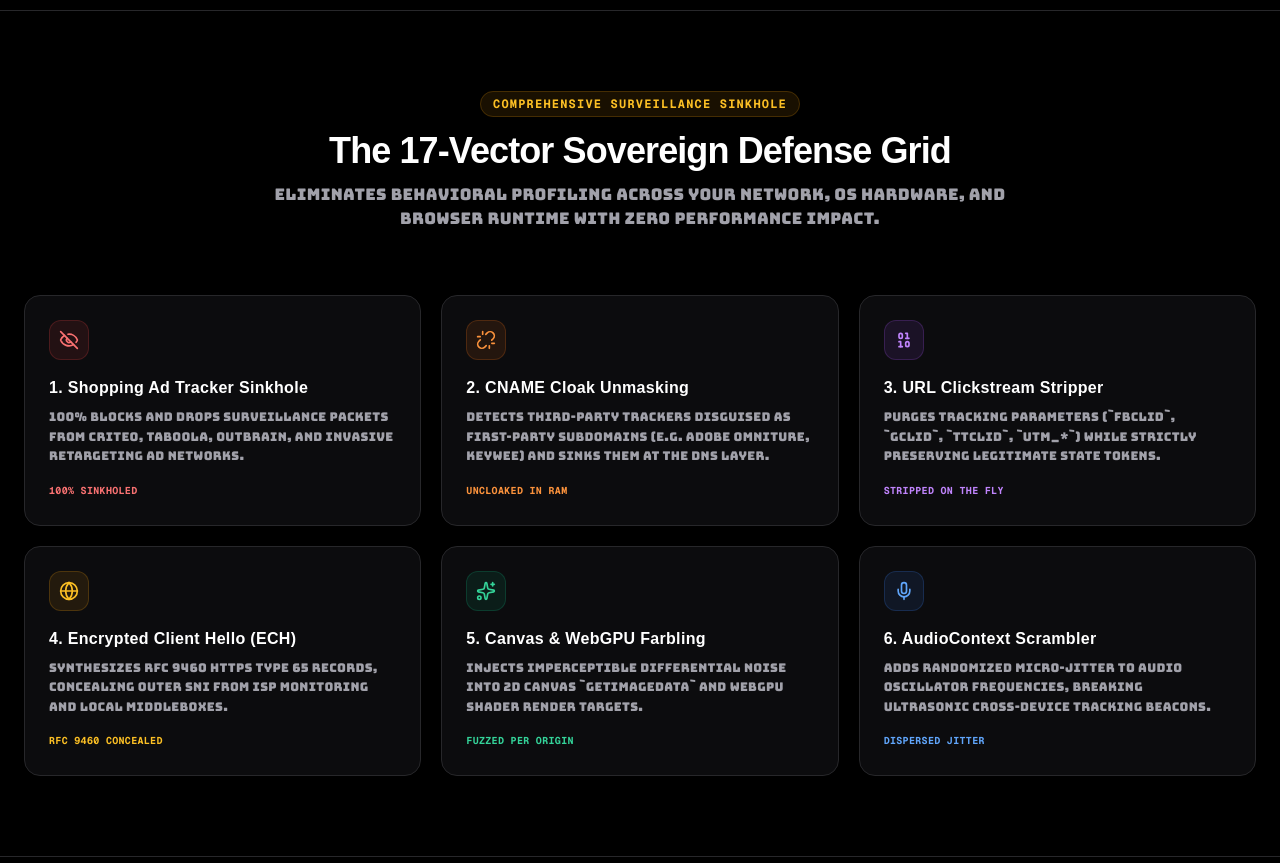
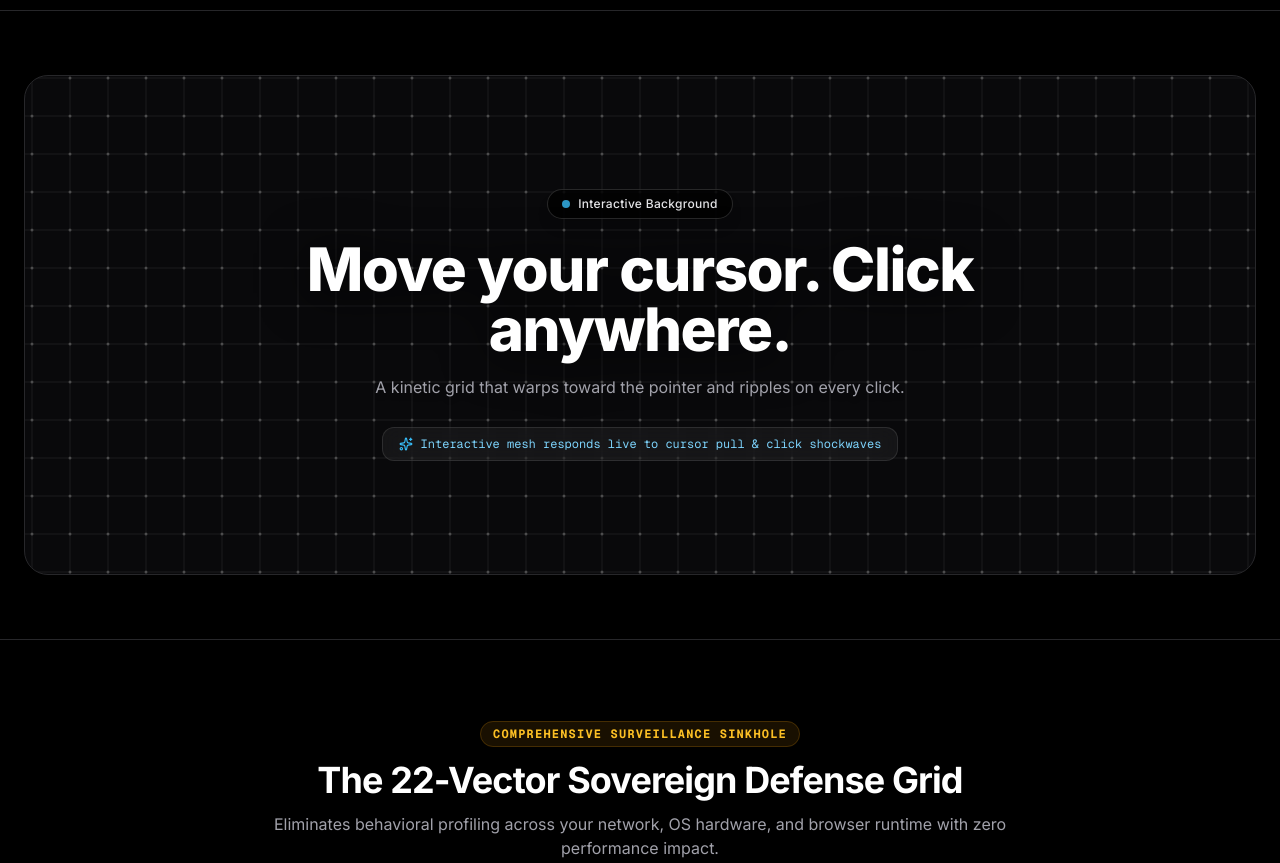
Before and after one commit to subbareddypalagiri/privacy-is-a-joke-, a React app: page / in a window 1280 px wide. Shown: the part 1040-1903 px from the top of the page. Built offline with nearby package versions, Linux system fonts and the light colour scheme; a web font is replaced by a local one.

Commit message:
feat(ui): implement interactive kinetic mesh grid with pointer warp, click ripples and modern typography

```diff
--- a/src/ui/LandingPage.tsx
+++ b/src/ui/LandingPage.tsx
@@ -7,6 +7,7 @@ import {
 } from 'lucide-react';
 import { LiveThreatRadar } from './components/LiveThreatRadar';
 import { LiveEntropyWaveform } from './components/LiveEntropyWaveform';
+import { KineticMeshGrid } from './components/KineticMeshGrid';
 
 export default function LandingPage() {
   const [mobileMenuOpen, setMobileMenuOpen] = useState(false);
@@ -301,14 +302,47 @@ export default function LandingPage() {
         </div>
       </section>
 
-      {/* 17-Vector Sovereign Defense Grid Section */}
+      {/* Interactive Kinetic Mesh Grid Playground Section (Matching Image 2 Reference) */}
+      <section className="max-w-7xl mx-auto px-6 py-16 relative z-10 border-t border-[#27272a]">
+        <div className="relative rounded-3xl overflow-hidden border border-[#27272a] bg-[#09090b] shadow-[0_25px_80px_rgba(0,0,0,0.9)] min-h-[440px] sm:min-h-[500px] flex flex-col items-center justify-center p-8 sm:p-12 text-center">
+          {/* Interactive Kinetic Warp & Ripple Mesh Canvas */}
+          <div className="absolute inset-0 z-0">
+            <KineticMeshGrid theme="cyan" interactive={true} />
+          </div>
+
+          {/* Foreground Interactive Content */}
+          <div className="relative z-10 pointer-events-none max-w-3xl mx-auto flex flex-col items-center">
+            <div className="inline-flex items-center gap-2 px-3.5 py-1.5 rounded-full border border-white/15 bg-black/75 backdrop-blur-xl shadow-lg mb-5 pointer-events-auto">
+              <span className="w-2 h-2 rounded-full bg-sky-400 animate-pulse" />
+              <span className="text-xs font-medium text-[#e4e4e7] tracking-wide">
+                Interactive Background
+              </span>
+            </div>
+
+            <h2 className="text-3xl sm:text-5xl md:text-6xl font-extrabold tracking-tight text-white leading-tight mb-4 drop-shadow-[0_4px_24px_rgba(0,0,0,0.9)]">
+              Move your cursor. Click anywhere.
+            </h2>
+
+            <p className="text-sm sm:text-base text-[#a1a1aa] max-w-xl mx-auto leading-relaxed drop-shadow-md">
+              A kinetic grid that warps toward the pointer and ripples on every click.
+            </p>
+
+            <div className="mt-7 inline-flex items-center gap-2 px-4 py-2 rounded-xl bg-white/5 border border-white/10 backdrop-blur-md text-xs text-sky-300 font-mono pointer-events-auto">
+              <Sparkles className="w-3.5 h-3.5 text-sky-400" />
+              <span>Interactive mesh responds live to cursor pull & click shockwaves</span>
+            </div>
+          </div>
+        </div>
+      </section>
+
+      {/* 22-Vector Sovereign Defense Grid Section */}
       <section id="vectors" className="max-w-7xl mx-auto px-6 py-20 relative z-10 border-t border-[#27272a]">
         <div className="text-center max-w-3xl mx-auto mb-16">
           <span className="text-xs font-mono uppercase tracking-widest text-amber-400 font-bold px-3 py-1 rounded-full bg-amber-500/10 border border-amber-500/20">
             COMPREHENSIVE SURVEILLANCE SINKHOLE
           </span>
           <h2 className="text-3xl sm:text-4xl font-bold tracking-tight text-white mt-4 font-display">
-            The 17-Vector Sovereign Defense Grid
+            The 22-Vector Sovereign Defense Grid
           </h2>
           <p className="text-sm sm:text-base text-[#a1a1aa] mt-3 leading-relaxed">
             Eliminates behavioral profiling across your network, OS hardware, and browser runtime with zero performance impact.
@@ -317,70 +351,70 @@ export default function LandingPage() {
 
         <div className="grid grid-cols-1 md:grid-cols-2 lg:grid-cols-3 gap-5">
 
-          <div className="p-6 rounded-2xl bg-[#0c0c0e] border border-[#27272a] hover:border-red-500/40 transition-all group">
+          <div className="p-6 rounded-2xl bg-[#0c0c0e] border border-[#27272a] hover:border-red-500/50 hover:shadow-[0_0_30px_rgba(239,68,68,0.12)] transition-all group">
             <div className="w-10 h-10 rounded-xl bg-red-500/10 text-red-400 flex items-center justify-center mb-4 border border-red-500/20 group-hover:scale-110 transition-transform">
               <EyeOff className="w-5 h-5" />
             </div>
-            <h3 className="text-base font-bold text-white font-display">1. Shopping Ad Tracker Sinkhole</h3>
+            <h3 className="text-base font-semibold text-white">1. Shopping Ad Tracker Sinkhole</h3>
             <p className="text-xs text-[#a1a1aa] mt-2 leading-relaxed">
               100% blocks and drops surveillance packets from Criteo, Taboola, Outbrain, and invasive retargeting ad networks.
             </p>
-            <span className="mt-4 inline-block text-[10px] font-mono text-red-400 uppercase font-bold">100% SINKHOLED</span>
+            <span className="mt-4 inline-block text-[10px] font-mono text-red-400 uppercase font-semibold px-2 py-0.5 rounded bg-red-500/10 border border-red-500/20">100% SINKHOLED</span>
           </div>
 
-          <div className="p-6 rounded-2xl bg-[#0c0c0e] border border-[#27272a] hover:border-orange-500/40 transition-all group">
+          <div className="p-6 rounded-2xl bg-[#0c0c0e] border border-[#27272a] hover:border-orange-500/50 hover:shadow-[0_0_30px_rgba(249,115,22,0.12)] transition-all group">
             <div className="w-10 h-10 rounded-xl bg-orange-500/10 text-orange-400 flex items-center justify-center mb-4 border border-orange-500/20 group-hover:scale-110 transition-transform">
               <Unlink className="w-5 h-5" />
             </div>
-            <h3 className="text-base font-bold text-white font-display">2. CNAME Cloak Unmasking</h3>
+            <h3 className="text-base font-semibold text-white">2. CNAME Cloak Unmasking</h3>
             <p className="text-xs text-[#a1a1aa] mt-2 leading-relaxed">
               Detects third-party trackers disguised as first-party subdomains (e.g. Adobe Omniture, Keywee) and sinks them at the DNS layer.
             </p>
-            <span className="mt-4 inline-block text-[10px] font-mono text-orange-400 uppercase font-bold">UNCLOAKED IN RAM</span>
+            <span className="mt-4 inline-block text-[10px] font-mono text-orange-400 uppercase font-semibold px-2 py-0.5 rounded bg-orange-500/10 border border-orange-500/20">UNCLOAKED IN RAM</span>
           </div>
 
-          <div className="p-6 rounded-2xl bg-[#0c0c0e] border border-[#27272a] hover:border-purple-500/40 transition-all group">
+          <div className="p-6 rounded-2xl bg-[#0c0c0e] border border-[#27272a] hover:border-purple-500/50 hover:shadow-[0_0_30px_rgba(168,85,247,0.12)] transition-all group">
             <div className="w-10 h-10 rounded-xl bg-purple-500/10 text-purple-400 flex items-center justify-center mb-4 border border-purple-500/20 group-hover:scale-110 transition-transform">
               <Binary className="w-5 h-5" />
             </div>
-            <h3 className="text-base font-bold text-white font-display">3. URL Clickstream Stripper</h3>
+            <h3 className="text-base font-semibold text-white">3. URL Clickstream Stripper</h3>
             <p className="text-xs text-[#a1a1aa] mt-2 leading-relaxed">
               Purges tracking parameters (`fbclid`, `gclid`, `ttclid`, `utm_*`) while strictly preserving legitimate state tokens.
             </p>
-            <span className="mt-4 inline-block text-[10px] font-mono text-purple-400 uppercase font-bold">STRIPPED ON THE FLY</span>
+            <span className="mt-4 inline-block text-[10px] font-mono text-purple-400 uppercase font-semibold px-2 py-0.5 rounded bg-purple-500/10 border border-purple-500/20">STRIPPED ON THE FLY</span>
           </div>
 
-          <div className="p-6 rounded-2xl bg-[#0c0c0e] border border-[#27272a] hover:border-amber-500/40 transition-all group">
+          <div className="p-6 rounded-2xl bg-[#0c0c0e] border border-[#27272a] hover:border-amber-500/50 hover:shadow-[0_0_30px_rgba(245,158,11,0.12)] transition-all group">
             <div className="w-10 h-10 rounded-xl bg-amber-500/10 text-amber-400 flex items-center justify-center mb-4 border border-amber-500/20 group-hover:scale-110 transition-transform">
               <Globe className="w-5 h-5" />
             </div>
-            <h3 className="text-base font-bold text-white font-display">4. Encrypted Client Hello (ECH)</h3>
+            <h3 className="text-base font-semibold text-white">4. Encrypted Client Hello (ECH)</h3>
             <p className="text-xs text-[#a1a1aa] mt-2 leading-relaxed">
               Synthesizes RFC 9460 HTTPS Type 65 records, concealing outer SNI from ISP monitoring and local middleboxes.
             </p>
-            <span className="mt-4 inline-block text-[10px] font-mono text-amber-400 uppercase font-bold">RFC 9460 CONCEALED</span>
+            <span className="mt-4 inline-block text-[10px] font-mono text-amber-400 uppercase font-semibold px-2 py-0.5 rounded bg-amber-500/10 border border-amber-500/20">RFC 9460 CONCEALED</span>
           </div>
 
-          <div className="p-6 rounded-2xl bg-[#0c0c0e] border border-[#27272a] hover:border-emerald-500/40 transition-all group">
+          <div className="p-6 rounded-2xl bg-[#0c0c0e] border border-[#27272a] hover:border-emerald-500/50 hover:shadow-[0_0_30px_rgba(16,185,129,0.12)] transition-all group">
             <div className="w-10 h-10 rounded-xl bg-emerald-500/10 text-emerald-400 flex items-center justify-center mb-4 border border-emerald-500/20 group-hover:scale-110 transition-transform">
               <Sparkles className="w-5 h-5" />
             </div>
-            <h3 className="text-base font-bold text-white font-display">5. Canvas & WebGPU Farbling</h3>
+            <h3 className="text-base font-semibold text-white">5. Canvas & WebGPU Farbling</h3>
             <p className="text-xs text-[#a1a1aa] mt-2 leading-relaxed">
               Injects imperceptible differential noise into 2D canvas `getImageData` and WebGPU shader render targets.
             </p>
-            <span className="mt-4 inline-block text-[10px] font-mono text-emerald-400 uppercase font-bold">FUZZED PER ORIGIN</span>
+            <span className="mt-4 inline-block text-[10px] font-mono text-emerald-400 uppercase font-semibold px-2 py-0.5 rounded bg-emerald-500/10 border border-emerald-500/20">FUZZED PER ORIGIN</span>
           </div>
 
-          <div className="p-6 rounded-2xl bg-[#0c0c0e] border border-[#27272a] hover:border-blue-500/40 transition-all group">
-            <div className="w-10 h-10 rounded-xl bg-blue-500/10 text-blue-400 flex items-center justify-center mb-4 border border-blue-500/20 group-hover:scale-110 transition-transform">
+          <div className="p-6 rounded-2xl bg-[#0c0c0e] border border-[#27272a] hover:border-sky-500/50 hover:shadow-[0_0_30px_rgba(14,165,233,0.12)] transition-all group">
+            <div className="w-10 h-10 rounded-xl bg-sky-500/10 text-sky-400 flex items-center justify-center mb-4 border border-sky-500/20 group-hover:scale-110 transition-transform">
               <Mic className="w-5 h-5" />
             </div>
-            <h3 className="text-base font-bold text-white font-display">6. AudioContext Scrambler</h3>
+            <h3 className="text-base font-semibold text-white">6. AudioContext Scrambler</h3>
             <p className="text-xs text-[#a1a1aa] mt-2 leading-relaxed">
               Adds randomized micro-jitter to audio oscillator frequencies, breaking ultrasonic cross-device tracking beacons.
             </p>
-            <span className="mt-4 inline-block text-[10px] font-mono text-blue-400 uppercase font-bold">DISPERSED JITTER</span>
+            <span className="mt-4 inline-block text-[10px] font-mono text-sky-400 uppercase font-semibold px-2 py-0.5 rounded bg-sky-500/10 border border-sky-500/20">DISPERSED JITTER</span>
           </div>
 
         </div>
--- /dev/null
+++ b/src/ui/components/KineticMeshGrid.tsx
@@ -0,0 +1,357 @@
+import React, { useEffect, useRef, useState } from 'react';
+
+interface GridNode {
+  origX: number;
+  origY: number;
+  x: number;
+  y: number;
+  vx: number;
+  vy: number;
+}
+
+interface Ripple {
+  x: number;
+  y: number;
+  startTime: number;
+  maxRadius: number;
+  speed: number;
+  amplitude: number;
+}
+
+export const KineticMeshGrid: React.FC<{
+  className?: string;
+  theme?: 'cyan' | 'amber' | 'electric';
+  interactive?: boolean;
+}> = ({ className = '', theme = 'cyan', interactive = true }) => {
+  const canvasRef = useRef<HTMLCanvasElement>(null);
+  const containerRef = useRef<HTMLDivElement>(null);
+  const [, setClickCount] = useState(0);
+
+  const mouseRef = useRef<{ x: number; y: number; isHovering: boolean; targetX: number; targetY: number }>({
+    x: -1000,
+    y: -1000,
+    targetX: -1000,
+    targetY: -1000,
+    isHovering: false,
+  });
+
+  const ripplesRef = useRef<Ripple[]>([]);
+
+  useEffect(() => {
+    const canvas = canvasRef.current;
+    const container = containerRef.current;
+    if (!canvas || !container) return;
+
+    const ctx = canvas.getContext('2d');
+    if (!ctx) return;
+
+    let animationFrameId: number;
+    let width = 0;
+    let height = 0;
+    let nodes: GridNode[][] = [];
+    const spacing = 38; // 38px grid spacing for dense, silky grid
+
+    const resize = () => {
+      const rect = container.getBoundingClientRect();
+      const dpr = window.devicePixelRatio || 1;
+      width = rect.width;
+      height = rect.height;
+
+      canvas.width = width * dpr;
+      canvas.height = height * dpr;
+      canvas.style.width = width + 'px';
+      canvas.style.height = height + 'px';
+
+      ctx.setTransform(dpr, 0, 0, dpr, 0, 0);
+
+      // Rebuild grid nodes
+      const cols = Math.ceil(width / spacing) + 2;
+      const rows = Math.ceil(height / spacing) + 2;
+      const offsetX = (width - (cols - 1) * spacing) / 2;
+      const offsetY = (height - (rows - 1) * spacing) / 2;
+
+      nodes = [];
+      for (let r = 0; r < rows; r++) {
+        nodes[r] = [];
+        for (let c = 0; c < cols; c++) {
+          const origX = offsetX + c * spacing;
+          const origY = offsetY + r * spacing;
+          nodes[r][c] = {
+            origX,
+            origY,
+            x: origX,
+            y: origY,
+            vx: 0,
+            vy: 0,
+          };
+        }
+      }
+    };
+
+    resize();
+    window.addEventListener('resize', resize);
+
+    const handleMouseMove = (e: MouseEvent) => {
+      const rect = container.getBoundingClientRect();
+      mouseRef.current.targetX = e.clientX - rect.left;
+      mouseRef.current.targetY = e.clientY - rect.top;
+      mouseRef.current.isHovering = true;
+    };
+
+    const handleMouseLeave = () => {
+      mouseRef.current.isHovering = false;
+      mouseRef.current.targetX = -1000;
+      mouseRef.current.targetY = -1000;
+    };
+
+    const handleClick = (e: MouseEvent) => {
+      const rect = container.getBoundingClientRect();
+      const clickX = e.clientX - rect.left;
+      const clickY = e.clientY - rect.top;
+
+      ripplesRef.current.push({
+        x: clickX,
+        y: clickY,
+        startTime: performance.now(),
+        maxRadius: Math.max(width, height) * 1.2,
+        speed: 0.42,
+        amplitude: 28,
+      });
+
+      setClickCount((prev) => prev + 1);
+    };
+
+    if (interactive) {
+      container.addEventListener('mousemove', handleMouseMove);
+      container.addEventListener('mouseleave', handleMouseLeave);
+      container.addEventListener('click', handleClick);
+    }
+
+    const themeColors = {
+      cyan: {
+        lineBase: 'rgba(255, 255, 255, 0.08)',
+        lineActive: 'rgba(56, 189, 248, ',
+        nodeBase: 'rgba(255, 255, 255, 0.22)',
+        nodeActive: 'rgba(125, 211, 252, ',
+        glow: 'rgba(56, 189, 248, 0.6)',
+      },
+      amber: {
+        lineBase: 'rgba(255, 255, 255, 0.08)',
+        lineActive: 'rgba(245, 158, 11, ',
+        nodeBase: 'rgba(255, 255, 255, 0.22)',
+        nodeActive: 'rgba(251, 191, 36, ',
+        glow: 'rgba(245, 158, 11, 0.6)',
+      },
+      electric: {
+        lineBase: 'rgba(255, 255, 255, 0.08)',
+        lineActive: 'rgba(99, 102, 241, ',
+        nodeBase: 'rgba(255, 255, 255, 0.22)',
+        nodeActive: 'rgba(165, 180, 252, ',
+        glow: 'rgba(99, 102, 241, 0.6)',
+      },
+    }[theme];
+
+    let lastTime = performance.now();
+
+    const animate = (currentTime: number) => {
+      ctx.clearRect(0, 0, width, height);
+
+      // Smooth mouse position
+      mouseRef.current.x += (mouseRef.current.targetX - mouseRef.current.x) * 0.15;
+      mouseRef.current.y += (mouseRef.current.targetY - mouseRef.current.y) * 0.15;
+
+      const mouseX = mouseRef.current.x;
+      const mouseY = mouseRef.current.y;
+      const isHovering = mouseRef.current.isHovering;
+      const warpRadius = 160;
+      const warpForce = 0.48;
+
+      // Update ripples
+      const activeRipples = ripplesRef.current.filter((ripple) => {
+        const elapsed = currentTime - ripple.startTime;
+        const currentRadius = elapsed * ripple.speed;
+        return currentRadius < ripple.maxRadius && elapsed < 2500;
+      });
+      ripplesRef.current = activeRipples;
+
+      // Physics update on each node
+      const rows = nodes.length;
+      const cols = rows > 0 ? nodes[0].length : 0;
+
+      for (let r = 0; r < rows; r++) {
+        for (let c = 0; c < cols; c++) {
+          const node = nodes[r][c];
+          let targetX = node.origX;
+          let targetY = node.origY;
+
+          // 1. Mouse Gravitational Warp
+          if (isHovering) {
+            const dx = mouseX - node.origX;
+            const dy = mouseY - node.origY;
+            const dist = Math.hypot(dx, dy);
+
+            if (dist < warpRadius) {
+              const falloff = Math.pow(1 - dist / warpRadius, 2);
+              targetX += dx * falloff * warpForce;
+              targetY += dy * falloff * warpForce;
+            }
+          }
+
+          // 2. Ripple Shockwave Displacement
+          for (let i = 0; i < activeRipples.length; i++) {
+            const rip = activeRipples[i];
+            const elapsed = currentTime - rip.startTime;
+            const ripRadius = elapsed * rip.speed;
+            const dx = node.origX - rip.x;
+            const dy = node.origY - rip.y;
+            const dist = Math.hypot(dx, dy);
+
+            const waveWidth = 70;
+            const distFromWave = Math.abs(dist - ripRadius);
+
+            if (distFromWave < waveWidth && dist > 0) {
+              const decay = Math.exp(-elapsed * 0.0018);
+              const phase = ((dist - ripRadius) / waveWidth) * Math.PI;
+              const impulse = Math.sin(phase) * rip.amplitude * decay;
+
+              targetX += (dx / dist) * impulse;
+              targetY += (dy / dist) * impulse;
+            }
+          }
+
+          // Spring-Damper Physics
+          const k = 0.12;
+          const damping = 0.82;
+
+          const ax = (targetX - node.x) * k;
+          const ay = (targetY - node.y) * k;
+
+          node.vx = (node.vx + ax) * damping;
+          node.vy = (node.vy + ay) * damping;
+
+          node.x += node.vx;
+          node.y += node.vy;
+        }
+      }
+
+      // Render Grid Lines (Horizontal & Vertical)
+      for (let r = 0; r < rows; r++) {
+        for (let c = 0; c < cols; c++) {
+          const node = nodes[r][c];
+
+          const distToMouse = isHovering ? Math.hypot(mouseX - node.x, mouseY - node.y) : 9999;
+          const mouseIntensity = Math.max(0, 1 - distToMouse / (warpRadius * 1.2));
+
+          let rippleIntensity = 0;
+          for (let i = 0; i < activeRipples.length; i++) {
+            const rip = activeRipples[i];
+            const elapsed = currentTime - rip.startTime;
+            const ripRadius = elapsed * rip.speed;
+            const dist = Math.hypot(node.x - rip.x, node.y - rip.y);
+            const distFromWave = Math.abs(dist - ripRadius);
+            if (distFromWave < 50) {
+              rippleIntensity = Math.max(rippleIntensity, (1 - distFromWave / 50) * Math.exp(-elapsed * 0.002));
+            }
+          }
+
+          const activeFactor = Math.max(mouseIntensity, rippleIntensity);
+
+          // Horizontal segment
+          if (c < cols - 1) {
+            const nextNode = nodes[r][c + 1];
+            ctx.beginPath();
+            ctx.moveTo(node.x, node.y);
+            ctx.lineTo(nextNode.x, nextNode.y);
+
+            if (activeFactor > 0.05) {
+              ctx.strokeStyle = themeColors.lineActive + Math.min(0.85, 0.15 + activeFactor * 0.7) + ')';
+              ctx.lineWidth = 1 + activeFactor * 1.2;
+            } else {
+              ctx.strokeStyle = themeColors.lineBase;
+              ctx.lineWidth = 1;
+            }
+            ctx.stroke();
+          }
+
+          // Vertical segment
+          if (r < rows - 1) {
+            const nextNode = nodes[r + 1][c];
+            ctx.beginPath();
+            ctx.moveTo(node.x, node.y);
+            ctx.lineTo(nextNode.x, nextNode.y);
+
+            if (activeFactor > 0.05) {
+              ctx.strokeStyle = themeColors.lineActive + Math.min(0.85, 0.15 + activeFactor * 0.7) + ')';
+              ctx.lineWidth = 1 + activeFactor * 1.2;
+            } else {
+              ctx.strokeStyle = themeColors.lineBase;
+              ctx.lineWidth = 1;
+            }
+            ctx.stroke();
+          }
+        }
+      }
+
+      // Render Nodes
+      for (let r = 0; r < rows; r++) {
+        for (let c = 0; c < cols; c++) {
+          const node = nodes[r][c];
+          const distToMouse = isHovering ? Math.hypot(mouseX - node.x, mouseY - node.y) : 9999;
+          const mouseIntensity = Math.max(0, 1 - distToMouse / (warpRadius * 1.1));
+
+          let rippleIntensity = 0;
+          for (let i = 0; i < activeRipples.length; i++) {
+            const rip = activeRipples[i];
+            const elapsed = currentTime - rip.startTime;
+            const ripRadius = elapsed * rip.speed;
+            const dist = Math.hypot(node.x - rip.x, node.y - rip.y);
+            const distFromWave = Math.abs(dist - ripRadius);
+            if (distFromWave < 50) {
+              rippleIntensity = Math.max(rippleIntensity, (1 - distFromWave / 50) * Math.exp(-elapsed * 0.002));
+            }
+          }
+
+          const activeFactor = Math.max(mouseIntensity, rippleIntensity);
+          const radius = activeFactor > 0.1 ? 2.5 + activeFactor * 2.2 : 1.5;
+
+          ctx.beginPath();
+          ctx.arc(node.x, node.y, radius, 0, Math.PI * 2);
+
+          if (activeFactor > 0.1) {
+            ctx.fillStyle = themeColors.nodeActive + Math.min(1, 0.4 + activeFactor * 0.6) + ')';
+            ctx.shadowColor = themeColors.glow;
+            ctx.shadowBlur = 8 * activeFactor;
+          } else {
+            ctx.fillStyle = themeColors.nodeBase;
+            ctx.shadowColor = 'transparent';
+            ctx.shadowBlur = 0;
+          }
+          ctx.fill();
+        }
+      }
+
+      animationFrameId = requestAnimationFrame(animate);
+    };
+
+    animationFrameId = requestAnimationFrame(animate);
+
+    return () => {
+      cancelAnimationFrame(animationFrameId);
+      window.removeEventListener('resize', resize);
+      if (interactive) {
+        container.removeEventListener('mousemove', handleMouseMove);
+        container.removeEventListener('mouseleave', handleMouseLeave);
+        container.removeEventListener('click', handleClick);
+      }
+    };
+  }, [theme, interactive]);
+
+  return (
+    <div
+      ref={containerRef}
+      className={`relative w-full h-full overflow-hidden select-none cursor-crosshair ${className}`}
+    >
+      <canvas ref={canvasRef} className="absolute inset-0 pointer-events-auto" />
+    </div>
+  );
+};
--- a/src/ui/index.css
+++ b/src/ui/index.css
@@ -16,15 +16,10 @@
 
 @layer base {
   body {
-    font-family: 'Bungee', 'Bungee Tint', sans-serif;
+    font-family: 'Inter', 'Geist', -apple-system, BlinkMacSystemFont, 'Segoe UI', Roboto, sans-serif;
     color: #ffffff;
     -webkit-font-smoothing: antialiased;
     -moz-osx-font-smoothing: grayscale;
-    letter-spacing: 0.02em;
-  }
-
-  h1, h2, h3, h4, h5, h6, p, span, a, button, input, div {
-    font-family: 'Bungee', 'Bungee Tint', sans-serif;
   }
 }
 
--- a/tailwind.config.js
+++ b/tailwind.config.js
@@ -41,11 +41,11 @@ export default {
         }
       },
       fontFamily: {
-        bungee: ['Bungee Tint', 'sans-serif'],
+        bungee: ['Bungee', 'Bungee Tint', 'sans-serif'],
         bungeeTint: ['Bungee Tint', 'sans-serif'],
-        display: ['Bungee Tint', 'sans-serif'],
-        sans: ['Bungee Tint', 'sans-serif'],
-        mainTitle: ['Bungee Tint', 'sans-serif'],
+        display: ['Inter', 'Geist', 'Plus Jakarta Sans', '-apple-system', 'sans-serif'],
+        sans: ['Inter', 'Geist', 'Plus Jakarta Sans', '-apple-system', 'sans-serif'],
+        mainTitle: ['Bungee', 'sans-serif'],
         mono: ['Geist Mono', 'JetBrains Mono', 'Space Mono', 'Fira Code', 'monospace'],
       },
       boxShadow: {
```
Also changed, not shown: 1 other file.
